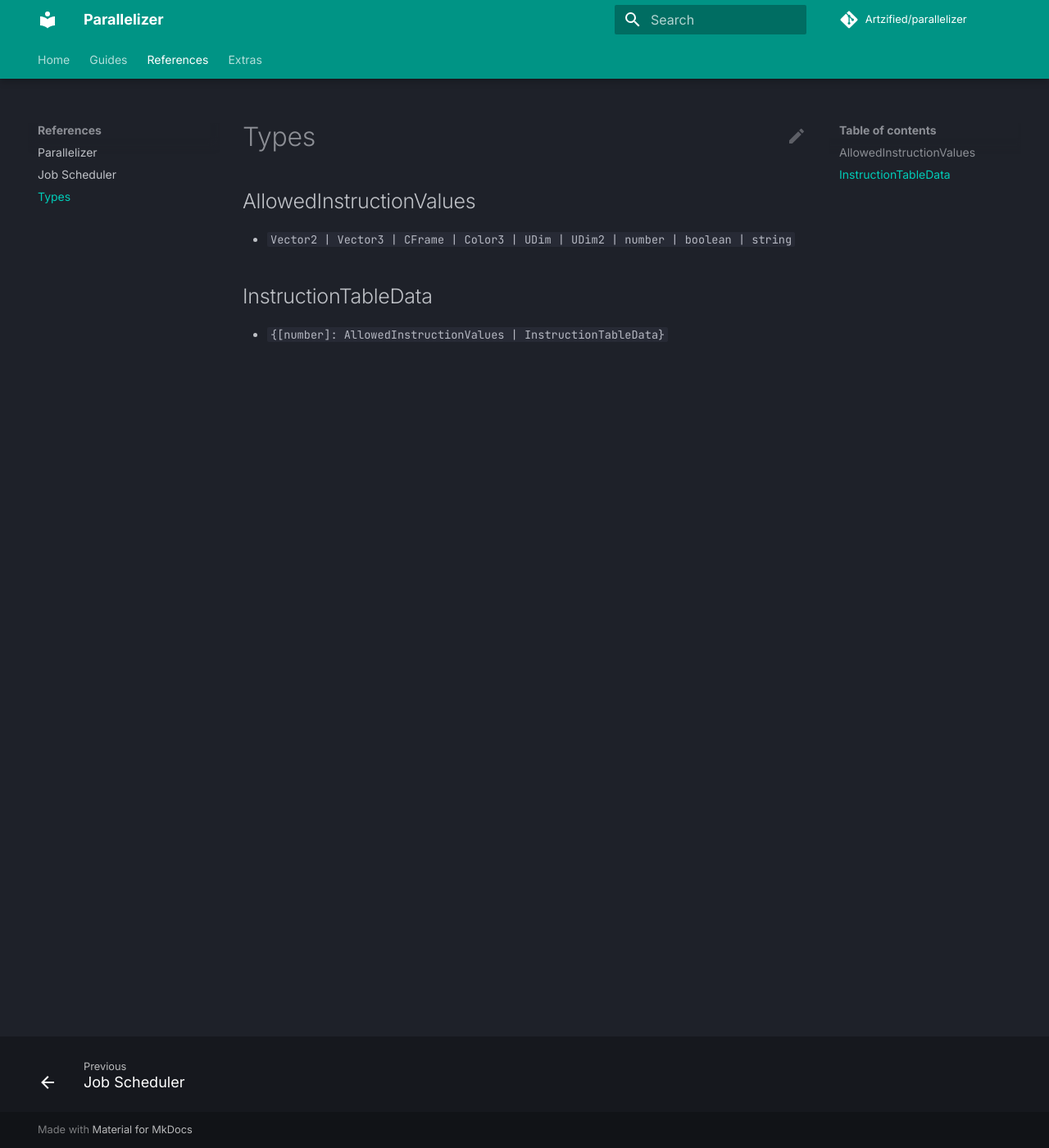
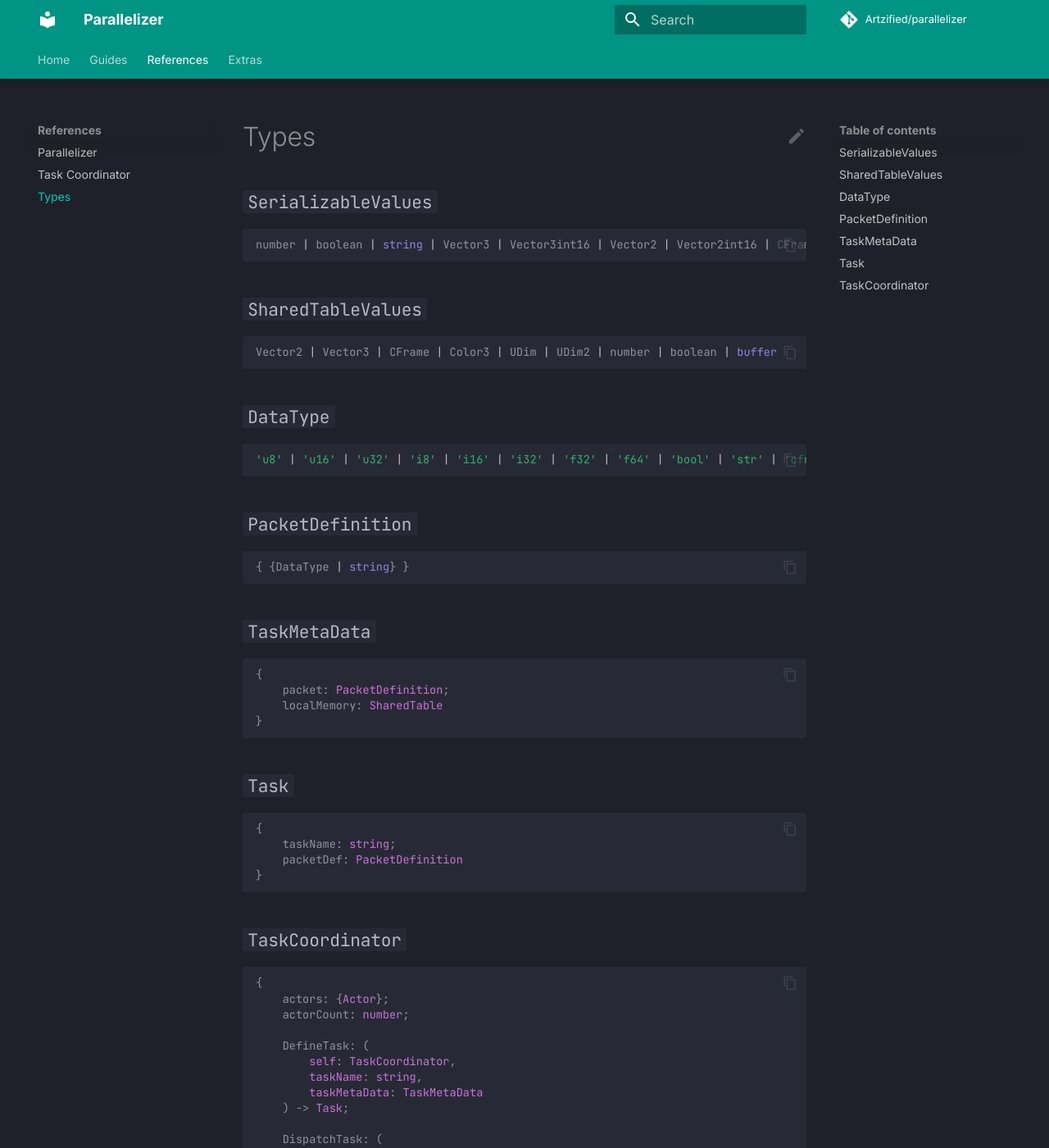
Before and after one commit to scion-softworks/parallelizer, an MkDocs documentation site: the page built from docs/api/types.md, in a window 1280 px wide and 1400 px high. Shown: the whole window at 82% size. Built offline with MkDocs 1.6.1 and Material for MkDocs 9.7.7, drawn with Linux system fonts in a browser that asks for light colours; comment, search, counter and statistics services are not loaded; some of the changed text lies outside the part shown.

Commit message:
feat: update docs to 0..1.2

````diff
--- a/docs/api/types.md
+++ b/docs/api/types.md
@@ -1,7 +1,68 @@
-# Types
+## `SerializableValues`
+```luau
+number | boolean | string | Vector3 | Vector3int16 | Vector2 | Vector2int16 | CFrame | Color3
+```
 
-## AllowedInstructionValues
-- `Vector2 | Vector3 | CFrame | Color3 | UDim | UDim2 | number | boolean | string`
+## `SharedTableValues`
+```luau
+Vector2 | Vector3 | CFrame | Color3 | UDim | UDim2 | number | boolean | buffer
+```
 
-## InstructionTableData
-- `{[number]: AllowedInstructionValues | InstructionTableData}`
+## `DataType`
+```luau
+'u8' | 'u16' | 'u32' | 'i8' | 'i16' | 'i32' | 'f32' | 'f64' | 'bool' | 'str' | 'cframe' | 'v3' | 'v3i16' | 'v2' | 'v2i16' | 'color3'
+```
+
+## `PacketDefinition`
+```luau
+{ {DataType | string} }
+```
+
+## `TaskMetaData`
+```luau
+{
+	packet: PacketDefinition;
+	localMemory: SharedTable
+}
+```
+
+## `Task`
+```luau
+{
+	taskName: string;
+	packetDef: PacketDefinition
+}
+```
+
+## `TaskCoordinator`
+```luau
+{
+	actors: {Actor};
+	actorCount: number;
+
+	DefineTask: (
+		self: TaskCoordinator,
+		taskName: string,
+		taskMetaData: TaskMetaData
+	) -> Task;
+
+	DispatchTask: (
+		self: TaskCoordinator,
+		taskObject: Task,
+		threadCount: number,
+		batchSize: number,
+		callback: (any) -> (),
+		returnMergedRawBuffer: boolean?,
+		...SharedTableValues
+	) -> ();
+
+	DispatchTaskEqually: (
+		self: TaskCoordinator,
+		taskObject: Task,
+		threadCount: number,
+		callback: (any) -> (),
+		returnMergedRawBuffer: boolean?,
+		...SharedTableValues
+	) -> ()
+}
+```
--- a/mkdocs.yml
+++ b/mkdocs.yml
@@ -7,12 +7,12 @@ nav:
   - Guides:
     - Quick Start:
       - Installation: guides/quick-start/installation.md
-      - Your First Project: guides/quick-start/first-project.md
+      - Getting Started: guides/quick-start/getting-started.md
     - Tips:
       - Deriving data from id: guides/tips/derive-id.md
   - References:
     - Parallelizer: api/index.md
-    - Job Scheduler: api/job-scheduler.md
+    - Task Coordinator: api/task-coordinator.md
     - Types: api/types.md
   - Extras:
     - To-Do List: extras/todo.md
````
Also changed, not shown: docs/api/index.md (+16 -30 lines), docs/api/job-scheduler.md (deleted, +0 -80 lines), docs/api/task-coordinator.md (added, +69 -0 lines), docs/guides/getting-started.md (deleted, +0 -112 lines), docs/guides/installation.md (deleted, +0 -4 lines), docs/guides/quick-start/getting-started.md (added, +60 -0 lines), docs/guides/quick-start/installation.md (added, +13 -0 lines), docs/index.md (+2 -2 lines).
